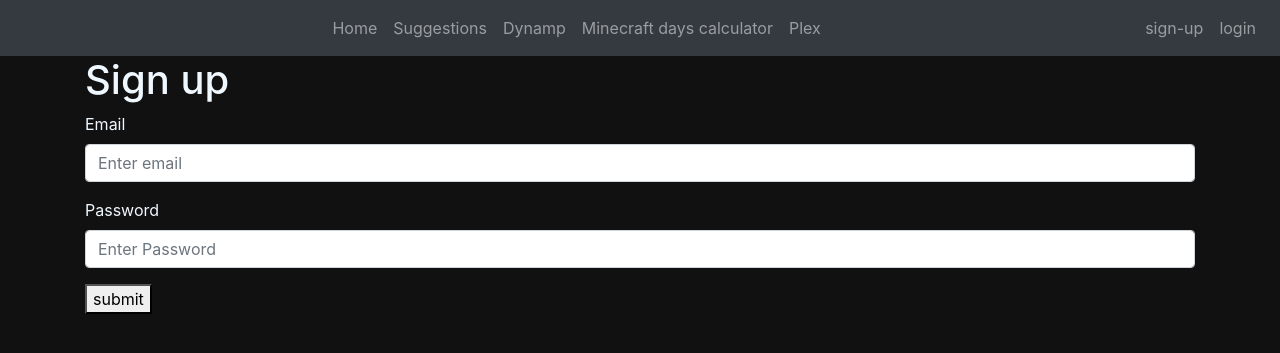
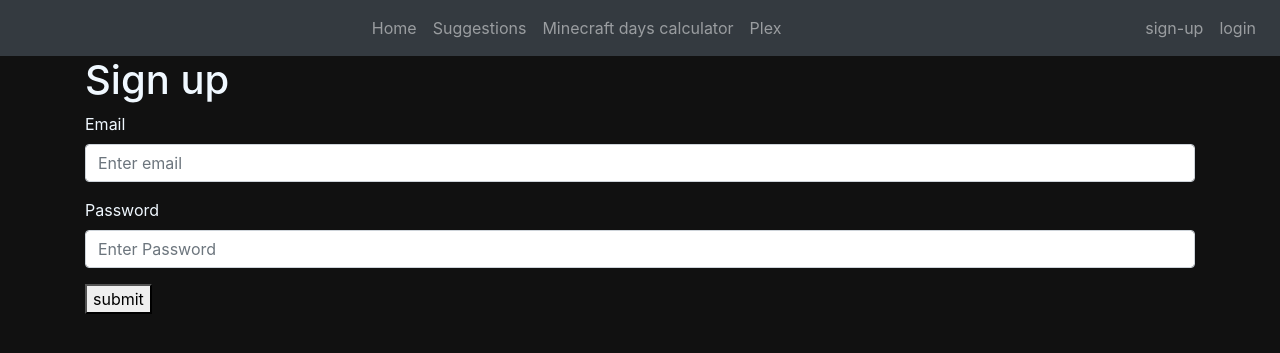
Before and after one commit to SYLater/laternerd-website, a Flask app: page /sign-up in a window 1280 px wide. Shown: the top 353 px of the page. Run offline with Flask 2, Linux system fonts and the light colour scheme; some libraries are stand-ins or nearby versions.

Commit message:
Update base.html

```diff
--- a/website/templates/base.html
+++ b/website/templates/base.html
@@ -36,7 +36,7 @@
         <div style="margin: auto;" class="navbar-nav" >
           <a class="nav-item nav-link" id="home" href="/">Home</a>
           <a class="nav-item nav-link" id="Suggestions" href="/suggestions">Suggestions</a>
-          <a class="nav-item nav-link" id="Dynamp" href="/Dynamp">Dynamp</a>
+<!--           <a class="nav-item nav-link" id="Dynamp" href="/Dynamp">Dynamp</a> -->
           <a class="nav-item nav-link" id="calculator" href="/calculator">Minecraft days calculator</a>
           <a class="nav-item nav-link" id="Plex" href="https://plex.laternerd.net/">Plex</a>
           {% if user.is_authenticated %}
```
